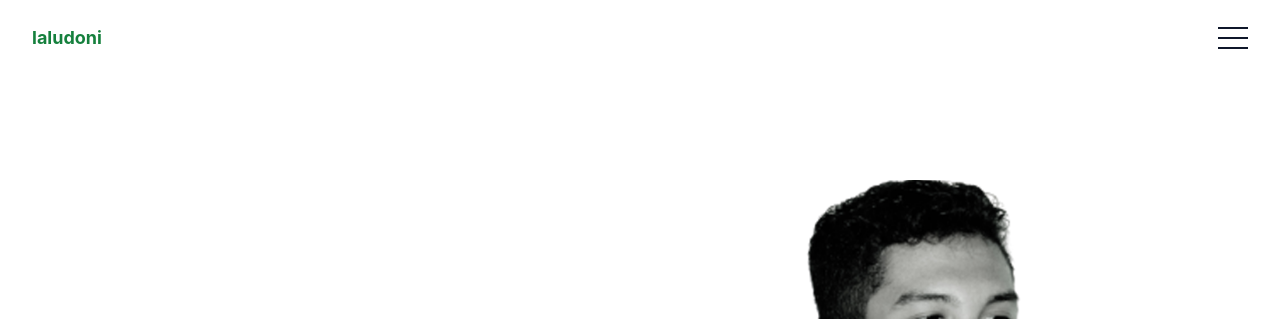
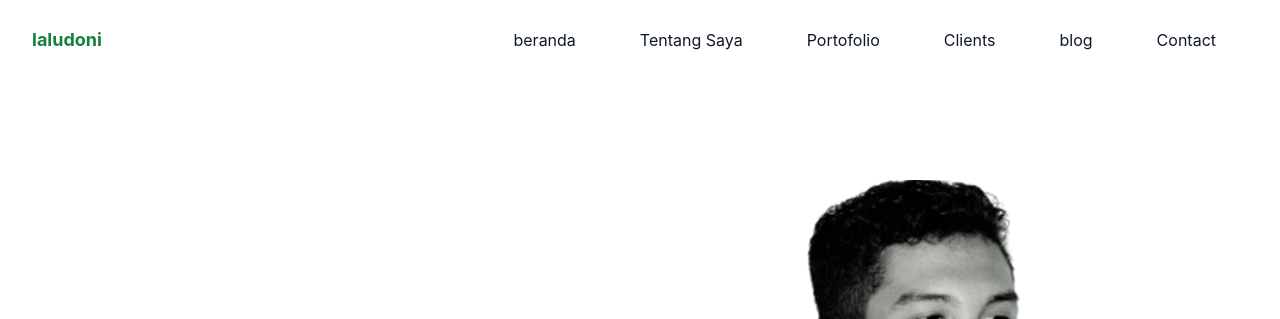
Before and after one commit to laludonisetiawan/portofolio, a website: page index.html in a window 1280 px wide. Shown: the top 319 px of the page. Drawn offline with Linux system fonts and the light colour scheme.

Commit message:
add navbar

```diff
--- a/index.html
+++ b/index.html
@@ -18,11 +18,34 @@
                     <a href="#home" class="font-bold text-lg text-primary block py-6">laludoni</a>
                 </div>
             <div class="flex items-center px-4">
-                <button id="hamburger" name="hamburger" type="button" class="block absolute right-4" >
-                    <span class="hamburger-line"></span>
-                    <span class="hamburger-line"></span>
-                    <span class="hamburger-line"></span>
+                <button id="hamburger" name="hamburger" type="button" class="block absolute right-4 lg:hidden" >
+                    <span class="w-[30px] h-[2px] my-2 block bg-dark"></span>
+                    <span class="w-[30px] h-[2px] my-2 block bg-dark"></span>
+                    <span class="w-[30px] h-[2px] my-2 block bg-dark"></span>
                 </button>
+
+                <nav id="nav-menu" class="hidden absolute py-5 bg-white shadow-lg rounded-lg max-w-[250px] w-full right-4 top-full lg:block lg:static lg:bg-transparent lg:max-w-full lg:shadow-none lg:rounded-none">
+                    <ul class="block lg:flex">
+                        <li class="group">
+                            <a href="#home" class="text-base text-dark py-2 mx-8 flex group-hover:text-primary">beranda</a>
+                        </li>
+                        <li class="group">
+                            <a href="#about" class="text-base text-dark py-2 mx-8 flex group-hover:text-primary">Tentang Saya</a>
+                        </li>
+                        <li class="group">
+                            <a href="#portofolio" class="text-base text-dark py-2 mx-8 flex group-hover:text-primary">Portofolio</a>
+                        </li>
+                        <li class="group">
+                            <a href="#clients" class="text-base text-dark py-2 mx-8 flex group-hover:text-primary">Clients</a>
+                        </li>
+                        <li class="group">
+                            <a href="#blog" class="text-base text-dark py-2 mx-8 flex group-hover:text-primary">blog</a>
+                        </li>
+                        <li class="group">
+                            <a href="#contact" class="text-base text-dark py-2 mx-8 flex group-hover:text-primary">Contact</a>
+                        </li>
+                    </ul>
+                </nav>
             </div>
             </div>
         </div>
--- a/src/input.css
+++ b/src/input.css
@@ -3,13 +3,11 @@
 @tailwind utilities;
 
 body{
-    font-family:'Inter', sans-serif
+    font-family:'Inter', sans-serif;
 }
 
-.hamburger-line {
-    @apply w-[30px] h-[2px] my-2 block bg-dark
+.navbar-fixed {
+    @apply fixed z-[9999] bg-white bg-opacity-60;
+    backdrop-filter: blur(5px);
+    box-shadow: inset 0 -1px 0 0 rgba(0, 0, 0, 0.1)
 }
-
-.hamburger.active > span:nth-child(1) {
-    @apply rotate-45;
-}
```
Also changed, not shown: dist/js/script.js, dist/output.css.
